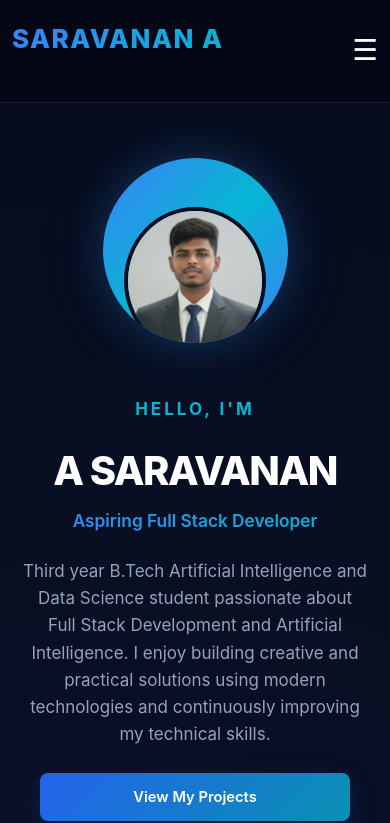
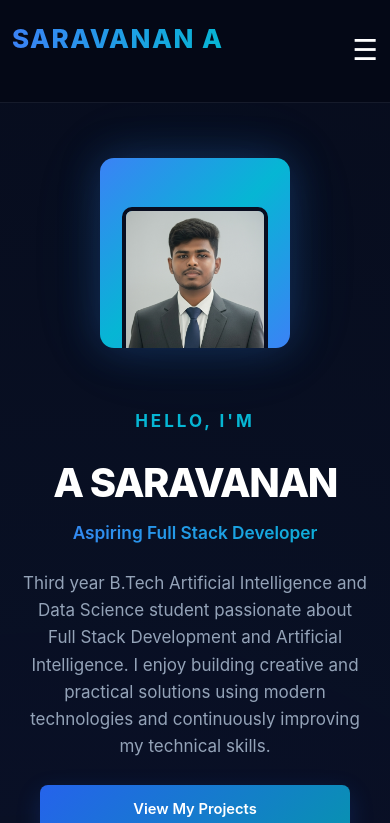
Before and after one commit to saravanan2212-ai/saravanan-portfolio, a React (Vite) app: page / in a window 390 px wide. Shown: the top 823 px of the page. Built offline with nearby package versions, Linux system fonts and the light colour scheme.

Commit message:
Fix responsive profile image

```diff
--- a/src/App.css
+++ b/src/App.css
@@ -1,3 +1,7 @@
+/* =========================================================
+   GLOBAL RESET
+========================================================= */
+
 * {
   margin: 0;
   padding: 0;
@@ -31,14 +35,9 @@ textarea {
 .profile-page {
   width: 100%;
   min-height: 100vh;
-
   background:
-    radial-gradient(circle at 15% 15%,
-      rgba(59, 130, 246, 0.09),
-      transparent 28%),
-    radial-gradient(circle at 85% 40%,
-      rgba(6, 182, 212, 0.07),
-      transparent 25%),
+    radial-gradient(circle at 15% 15%, rgba(59, 130, 246, 0.09), transparent 28%),
+    radial-gradient(circle at 85% 40%, rgba(6, 182, 212, 0.07), transparent 25%),
     #050816;
 }
 
@@ -62,7 +61,6 @@ textarea {
   padding: 0 7%;
 
   background: rgba(5, 8, 22, 0.88);
-
   border-bottom: 1px solid rgba(148, 163, 184, 0.12);
 
   backdrop-filter: blur(16px);
@@ -75,10 +73,8 @@ textarea {
   letter-spacing: 2px;
 
   background: linear-gradient(90deg, #3b82f6, #06b6d4);
-
   -webkit-background-clip: text;
   background-clip: text;
-
   color: transparent;
 }
 
@@ -92,7 +88,6 @@ textarea {
   position: relative;
 
   color: #cbd5e1;
-
   font-size: 0.92rem;
   font-weight: 500;
 
@@ -103,16 +98,13 @@ textarea {
   content: "";
 
   position: absolute;
-
   left: 0;
   bottom: -8px;
 
   width: 0;
   height: 2px;
 
-  background: linear-gradient(90deg,
-      #3b82f6,
-      #06b6d4);
+  background: linear-gradient(90deg, #3b82f6, #06b6d4);
 
   transition: width 0.3s ease;
 }
@@ -129,13 +121,10 @@ textarea {
   display: none;
 
   border: none;
-
   background: transparent;
-
   color: #ffffff;
 
   font-size: 1.8rem;
-
   cursor: pointer;
 }
 
@@ -151,7 +140,6 @@ textarea {
   max-width: 1250px;
 
   margin: auto;
-
   padding: 80px 6%;
 
   display: flex;
@@ -163,7 +151,7 @@ textarea {
 
 
 /* =========================================================
-   PROFILE IMAGE - FIXED
+   PROFILE IMAGE - SQUARE RESPONSIVE
 ========================================================= */
 
 .profile-image {
@@ -174,7 +162,7 @@ textarea {
 
   padding: 5px;
 
-  border-radius: 50%;
+  border-radius: 18px;
 
   background: linear-gradient(135deg,
       #3b82f6,
@@ -189,20 +177,17 @@ textarea {
 }
 
 .profile-image img {
-  display: block;
-
   width: 100%;
   height: 100%;
 
-  border-radius: 50%;
-
-  border: 6px solid #080d20;
+  display: block;
 
   object-fit: cover;
+  object-position: center;
 
-  object-position: center center;
+  border-radius: 14px;
 
-  max-width: 100%;
+  border: 5px solid #080d20;
 }
 
 
@@ -231,7 +216,6 @@ textarea {
   line-height: 1.05;
 
   font-weight: 800;
-
   letter-spacing: -2px;
 
   margin-bottom: 12px;
@@ -246,13 +230,9 @@ textarea {
 
   font-weight: 600;
 
-  background: linear-gradient(90deg,
-      #3b82f6,
-      #06b6d4);
-
+  background: linear-gradient(90deg, #3b82f6, #06b6d4);
   -webkit-background-clip: text;
   background-clip: text;
-
   color: transparent;
 }
 
@@ -262,7 +242,6 @@ textarea {
   color: #94a3b8;
 
   font-size: 1.03rem;
-
   line-height: 1.9;
 
   margin-bottom: 30px;
@@ -270,9 +249,7 @@ textarea {
 
 .hero-buttons {
   display: flex;
-
   align-items: center;
-
   flex-wrap: wrap;
 
   gap: 14px;
@@ -281,18 +258,15 @@ textarea {
 .project-btn,
 .outline-btn {
   display: inline-flex;
-
   align-items: center;
   justify-content: center;
 
   min-height: 48px;
-
   padding: 0 22px;
 
   border-radius: 8px;
 
   font-size: 0.92rem;
-
   font-weight: 600;
 
   transition: all 0.3s ease;
@@ -305,8 +279,7 @@ textarea {
       #2563eb,
       #0891b2);
 
-  box-shadow:
-    0 8px 25px rgba(37, 99, 235, 0.2);
+  box-shadow: 0 8px 25px rgba(37, 99, 235, 0.2);
 }
 
 .project-btn:hover {
@@ -336,7 +309,7 @@ textarea {
 
 
 /* =========================================================
-   COMMON SECTIONS
+   COMMON SECTION
 ========================================================= */
 
 .about-section,
@@ -358,7 +331,6 @@ textarea {
   color: #06b6d4;
 
   font-size: 0.78rem;
-
   font-weight: 700;
 
   letter-spacing: 3px;
@@ -404,7 +376,6 @@ section h2 span {
   color: #94a3b8;
 
   font-size: 1.03rem;
-
   line-height: 1.9;
 }
 
@@ -438,7 +409,8 @@ section h2 span {
 
   border-radius: 14px;
 
-  background: linear-gradient(145deg,
+  background:
+    linear-gradient(145deg,
       rgba(15, 23, 42, 0.9),
       rgba(8, 13, 32, 0.75));
 
@@ -503,7 +475,8 @@ section h2 span {
 
   border: 1px solid rgba(148, 163, 184, 0.13);
 
-  background: linear-gradient(145deg,
+  background:
+    linear-gradient(145deg,
       rgba(15, 23, 42, 0.92),
       rgba(7, 12, 28, 0.88));
 
@@ -551,7 +524,6 @@ section h2 span {
   color: #3b82f6;
 
   font-size: 0.85rem;
-
   font-weight: 800;
 
   letter-spacing: 2px;
@@ -661,7 +633,6 @@ section h2 span {
   display: flex;
 
   align-items: center;
-
   justify-content: center;
 
   padding: 15px;
@@ -703,6 +674,11 @@ section h2 span {
 
   align-items: stretch;
 }
+
+
+/* =========================================================
+   CONTACT INFO
+========================================================= */
 
 .contact-info {
   display: flex;
@@ -805,7 +781,8 @@ section h2 span {
 
   border: 1px solid rgba(148, 163, 184, 0.13);
 
-  background: linear-gradient(145deg,
+  background:
+    linear-gradient(145deg,
       rgba(15, 23, 42, 0.92),
       rgba(8, 13, 32, 0.85));
 }
@@ -862,7 +839,8 @@ section h2 span {
 
   border-radius: 9px;
 
-  background: linear-gradient(135deg,
+  background:
+    linear-gradient(135deg,
       #2563eb,
       #0891b2);
 
@@ -900,7 +878,6 @@ section h2 span {
   flex-direction: column;
 
   align-items: center;
-
   justify-content: center;
 
   text-align: center;
@@ -909,7 +886,8 @@ section h2 span {
 
   border: 1px solid rgba(34, 197, 94, 0.2);
 
-  background: linear-gradient(145deg,
+  background:
+    linear-gradient(145deg,
       rgba(15, 23, 42, 0.92),
       rgba(8, 13, 32, 0.85));
 }
@@ -974,9 +952,20 @@ section h2 span {
     padding-right: 5%;
   }
 
+  /* SQUARE PROFILE IMAGE */
   .profile-image {
     width: 250px;
     height: 250px;
+
+    padding: 5px;
+
+    border-radius: 16px;
+  }
+
+  .profile-image img {
+    border-radius: 12px;
+
+    border-width: 5px;
   }
 
   .skills-grid {
@@ -1078,82 +1067,53 @@ section h2 span {
   }
 
 
-  /* =====================================================
-     MOBILE HERO
-  ===================================================== */
+  /* ---------- HERO ---------- */
 
   .hero {
     min-height: auto;
 
-    width: 100%;
-
-    padding: 60px 20px 75px;
+    padding: 55px 22px 80px;
 
     display: flex;
 
     flex-direction: column;
 
-    align-items: center;
-
-    justify-content: center;
-
-    gap: 32px;
+    gap: 35px;
 
     text-align: center;
   }
 
 
-  /* =====================================================
-     MOBILE PROFILE IMAGE - IMPORTANT FIX
-  ===================================================== */
+  /* ---------- MOBILE PROFILE IMAGE ---------- */
 
   .profile-image {
-    width: 210px;
-    height: 210px;
-
-    min-width: 210px;
-    min-height: 210px;
-
-    max-width: 210px;
-    max-height: 210px;
+    width: 220px;
+    height: 220px;
 
     padding: 4px;
 
+    border-radius: 16px;
+
     margin: 0 auto;
 
-    border-radius: 50%;
-
     overflow: hidden;
-
-    flex-shrink: 0;
   }
 
   .profile-image img {
     width: 100%;
     height: 100%;
 
-    min-width: 0;
-    min-height: 0;
+    object-fit: cover;
+    object-position: center;
 
-    max-width: 100%;
-    max-height: 100%;
+    border-radius: 12px;
 
-    display: block;
-
-    border-radius: 50%;
-
-    border: 5px solid #080d20;
-
-    object-fit: cover;
-
-    object-position: center center;
+    border: 4px solid #080d20;
   }
 
 
   .hero-content {
     width: 100%;
-
-    max-width: 650px;
   }
 
   .intro {
@@ -1185,11 +1145,11 @@ section h2 span {
   }
 
   .hero-buttons {
-    width: 100%;
-
     justify-content: center;
 
     flex-direction: column;
+
+    width: 100%;
   }
 
   .project-btn,
@@ -1293,8 +1253,6 @@ section h2 span {
   }
 
   .certificate-card img {
-    width: 100%;
-
     height: auto;
 
     max-height: 270px;
@@ -1396,32 +1354,28 @@ section h2 span {
   }
 
   .hero {
-    padding: 55px 18px 70px;
-
-    gap: 28px;
+    padding-left: 18px;
+    padding-right: 18px;
   }
 
 
-  /* SMALL PHONE PROFILE */
+  /* ---------- SMALL MOBILE PROFILE ---------- */
 
   .profile-image {
-    width: 185px;
-    height: 185px;
-
-    min-width: 185px;
-    min-height: 185px;
-
-    max-width: 185px;
-    max-height: 185px;
+    width: 190px;
+    height: 190px;
 
     padding: 4px;
+
+    border-radius: 14px;
   }
 
   .profile-image img {
+    border-radius: 10px;
+
     border-width: 4px;
+  }
 
-    object-position: center center;
-  }
 
   .hero h1 {
     font-size: 2.45rem;
@@ -1459,43 +1413,11 @@ section h2 span {
 
 
 /* =========================================================
-   VERY SMALL PHONES
-========================================================= */
-
-@media (max-width: 350px) {
-
-  .profile-image {
-    width: 165px;
-    height: 165px;
-
-    min-width: 165px;
-    min-height: 165px;
-
-    max-width: 165px;
-    max-height: 165px;
-  }
-
-  .hero h1 {
-    font-size: 2.2rem;
-  }
-
-  .hero h2 {
-    font-size: 1rem;
-  }
-
-  .hero .about {
-    font-size: 0.82rem;
-  }
-}
-
-
-/* =========================================================
    ACCESSIBILITY
 ========================================================= */
 
 :focus-visible {
   outline: 2px solid #06b6d4;
-
   outline-offset: 3px;
 }
 
```
